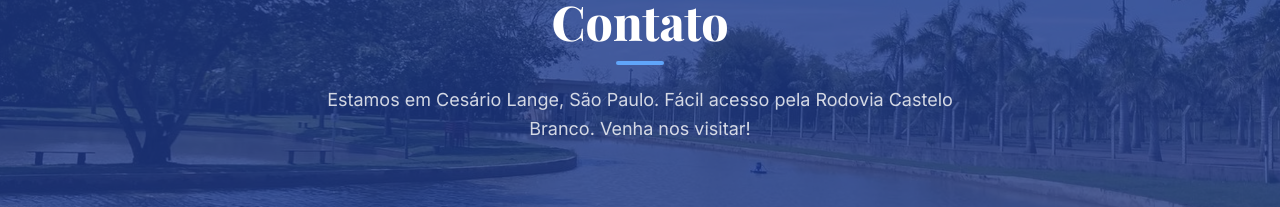
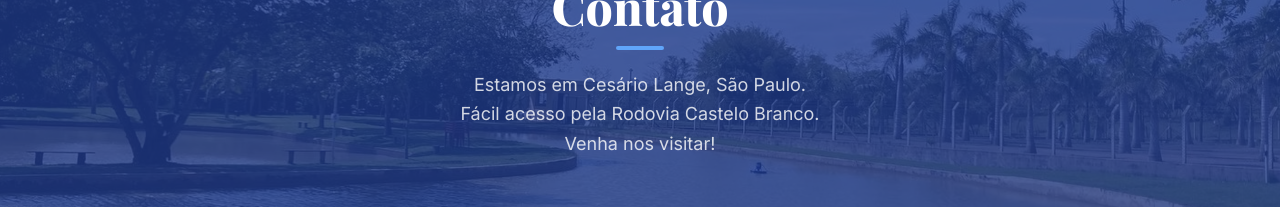
Before and after one commit to kaueperes/pesqueiroperez, a Next.js app: page /contato in a window 1280 px wide. Shown: the part 247-454 px from the top of the page. Built offline with nearby package versions, Linux system fonts and the light colour scheme.

Commit message:
fix: quebrar linhas da descrição no hero da página de contato

```diff
--- a/src/app/contato/page.tsx
+++ b/src/app/contato/page.tsx
@@ -7,7 +7,7 @@ export default function ContatoPage() {
       <PageHero
         icon={Phone}
         titulo="Contato"
-        descricao="Estamos em Cesário Lange, São Paulo. Fácil acesso pela Rodovia Castelo Branco. Venha nos visitar!"
+        descricao={"Estamos em Cesário Lange, São Paulo.\nFácil acesso pela Rodovia Castelo Branco.\nVenha nos visitar!"}
         imagem="/hero_como chegar.jpg"
       />
 
--- a/src/components/PageHero.tsx
+++ b/src/components/PageHero.tsx
@@ -23,7 +23,7 @@ export default function PageHero({ icon: Icon, titulo, descricao, imagem }: Page
           </div>
           <h1 className="text-4xl md:text-5xl font-extrabold text-white mb-4">{titulo}</h1>
           <div className="w-12 h-1 bg-azul-brilho mx-auto mb-5 rounded-full" />
-          <p className="text-white/80 text-lg leading-relaxed">{descricao}</p>
+          <p className="text-white/80 text-lg leading-relaxed whitespace-pre-line">{descricao}</p>
         </div>
       </section>
     );
```
